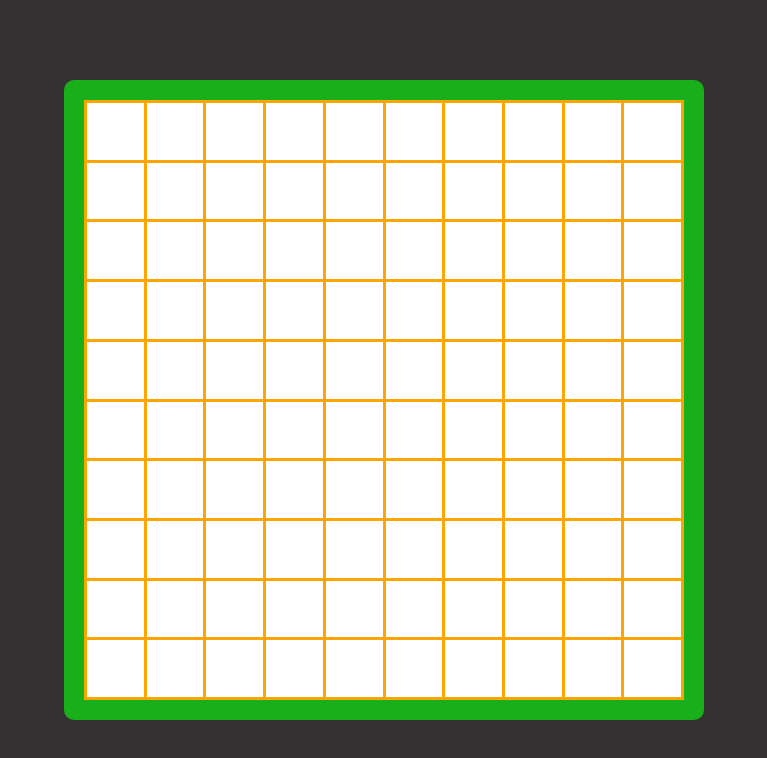
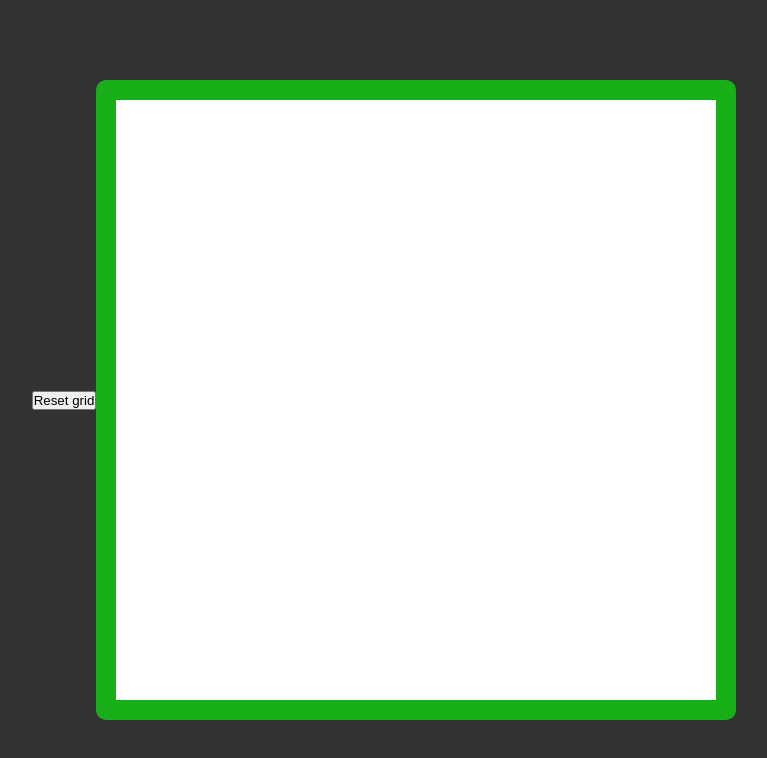
Before and after one commit to oddtO/Etch-A-Sketch, a plain HTML site: page index.html in a window 1280 px wide. Shown: the whole page, without its empty margins (256-1023 px from the left). Drawn offline with Linux system fonts and the light colour scheme.

Commit message:
make main grid div set in html not js

```diff
--- a/index.html
+++ b/index.html
@@ -10,6 +10,10 @@
     <script src="index.js" defer></script>
 </head>
 <body>
+    <button>Reset grid</button>
 
+    <div class="main">
+
+    </div>
 </body>
 </html>
--- a/index.js
+++ b/index.js
@@ -2,11 +2,15 @@
 {
 
 
-    let grid = createFlexibleGrid(10);
+    let grid = createFlexibleGrid(100);
 
-    grid.addEventListener('pointerover', drawCellColor);
 
-    document.body.append(grid);
+
+    let sketchPad = document.querySelector('.main');
+
+    sketchPad.addEventListener('pointerover', drawCellColor);
+
+    sketchPad.append(grid);
 
     function createFlexibleGrid(size = 16)
     {
@@ -14,7 +18,7 @@
 
         // let gridMain = document.querySelector('.main');
 
-        let gridMain = document.createElement('div');
+        let gridMain = new DocumentFragment();
         gridMain.className = 'main';
 
 
--- a/styles.css
+++ b/styles.css
@@ -21,7 +21,7 @@ body
 .main
 {
     --border-color: orange;
-    --border-style: solid;
+    --border-style: none;
     --border-width: 3px;
 
 
```
